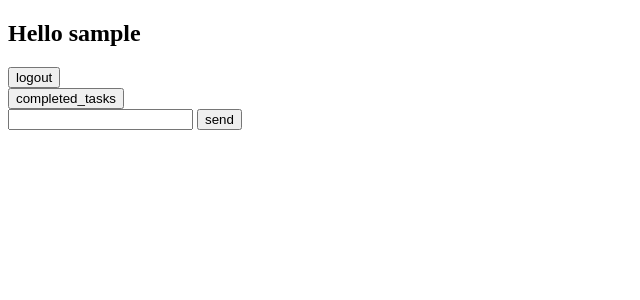
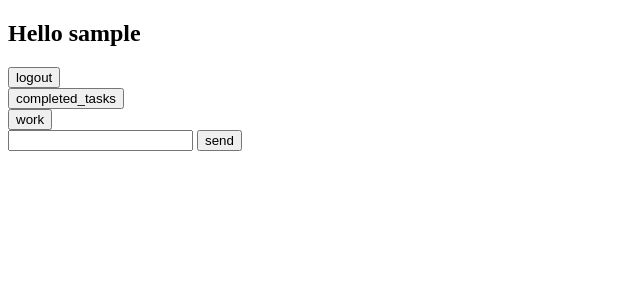
Before and after one commit to BugganeHuman/kite, a Django app: page / in a window 1280 px wide. Shown: the top 300 px of the page, without its empty margins (0-640 px from the left). Run offline with Django 5.2, Linux system fonts and the light colour scheme; the visitor is signed in with stand-in values (Sample User, id 1); data that the repository does not hold is empty.

Commit message:
added record about time of completed in completed tasks

```diff
--- a/core/models.py
+++ b/core/models.py
@@ -4,7 +4,10 @@ from django.db import models
 class Task(models.Model):
     task = models.TextField()
     owner_id = models.BigIntegerField()
+    category = models.TextField()
 
 class CompletedTask(models.Model):
     completed_task = models.TextField()
     owner_id = models.BigIntegerField()
+    category = models.TextField()
+    completed_at = models.DateTimeField(auto_now_add=True)
--- a/core/templates/core/completed_tasks.html
+++ b/core/templates/core/completed_tasks.html
@@ -2,6 +2,7 @@
 
 {% block completed_tasks %}
     {% for completed_task in completed_tasks %}
+        <div>{{ completed_task.completed_at }}</div>
         <div>{{ completed_task.completed_task }}</div>
         <form action="{% url 'deleted_completed_task' completed_task.id %}"
                 method="post">
--- a/core/templates/core/index.html
+++ b/core/templates/core/index.html
@@ -2,16 +2,29 @@
 
 {% block start %}
     {% for task in tasks %}
-        <li>
 
-        <span style="display: inline">{{ task.task }}</span>
+        <div>
+
+        <span id = "task" style="">{{ task.task }}</span>
 
         <form action="{% url 'delete_task' task.id %}" method="POST">
             {% csrf_token %}
-            <button style="display: inline" type="submit">del</button>
+            <button style="" type="submit">del</button>
         </form>
 
-        </li>
+        <!--<form hx-post="{"%" url 'update_task' 'test' %}" hx-target="#task"></form> -->
+
+        <form action="{% url 'update_task' task.id "test" %}" method="POST">
+            {% csrf_token %}
+            <button type="submit" style="">update</button>
+        </form>
+
+
+
+
+
+        </div>
+
     {% endfor %}
 
 {% endblock %}
--- a/core/urls.py
+++ b/core/urls.py
@@ -1,17 +1,18 @@
 from django.urls import path, include
-from .views import (signup, show_tasks, add_task, delete_task,
+from .views import (signup, show_tasks_main, add_task, delete_task,
                     update_task, show_completed_tasks, deleted_completed_task,
-                    delete_all_completed_tasks,)
+                    delete_all_completed_tasks, show_tasks_work)
 urlpatterns = [
-    path("", show_tasks, name="home"),
+    path("", show_tasks_main, name="home"),
     path("accounts/", include("django.contrib.auth.urls")),
     path("accounts/signup/", signup, name="signup"),
-    path("add_task/", add_task),
+    path("add_task/<str:category>/", add_task, name="add_task"),
     path("delete_task/<int:task_id>/", delete_task, name="delete_task"),
     path("update_task/<int:task_id>/<str:new_task>/", update_task, name="update_task"),
     path("completed_tasks/", show_completed_tasks, name="show_completed_tasks"),
     path("deleted_completed_task/<int:completed_task_id>/", deleted_completed_task,
             name="deleted_completed_task"),
     path("delete_all_completed_tasks/", delete_all_completed_tasks,
-            name="delete_all_completed_tasks")
+            name="delete_all_completed_tasks"),
+    path("work/", show_tasks_work, name="show_tasks_work"),
 ]
--- a/core/views.py
+++ b/core/views.py
@@ -10,27 +10,29 @@ def signup(request):
     if request.method == "POST":
         form = UserCreationForm(request.POST)
         if form.is_valid():
-            print("2------------")
             login(request, form.save())
-            print(form)
             return redirect("home")
     else:
         form = UserCreationForm()
     return render(request, "registration/signup.html", {"form": form})
 
 @login_required
-def add_task(request):
+def add_task(request, category):
     if request.method == "POST":
-        task =  Task(task=request.POST.get("task"), owner_id=request.user.id)
-        if len(task.task) > 0  :
+        task =  Task(task=request.POST.get("task"), owner_id=request.user.id, category=category)
+        if len(task.task.strip()) > 0  :
             task.save()
-            return redirect("home")
+            if category == "main":
+                return redirect("home")
+            elif category == "work":
+                return redirect("show_tasks_work")
+            return HttpResponse("I don't now where redirect")
         else:
             return redirect("home")
 
 @login_required
-def show_tasks(request):
-    tasks = Task.objects.all().filter(owner_id=request.user.id)
+def show_tasks_main(request):
+    tasks = Task.objects.all().filter(owner_id=request.user.id, category="main")
     context = {
         "tasks": tasks
     }
@@ -44,9 +46,14 @@ def delete_task(request, task_id):
         deleted_task = Task.objects.get(id = task_id)
         if request.user.id == deleted_task.owner_id:
             CompletedTask(completed_task=deleted_task.task,
-                owner_id=deleted_task.owner_id).save()
+                            owner_id=deleted_task.owner_id,
+                            category=deleted_task.category).save()
             deleted_task.delete()
-            return redirect("home")
+            if deleted_task.category == "main":
+                return redirect("home")
+            elif deleted_task.category == "work":
+                return redirect("show_tasks_work")
+            return HttpResponse("I don't now where redirect")
         else:
             return HttpResponse("GET OUT")
     else:
@@ -59,11 +66,15 @@ def update_task(request, task_id, new_task):
         if request.user.id == updating_task.owner_id:
             updating_task.task = new_task
             updating_task.save()
-            #return redirect("home")
+            if updating_task.category == "main":
+                return redirect("home")
+            elif updating_task.category == "work":
+                return redirect("show_tasks_work")
+            return HttpResponse("I don't now where redirect")
         else:
-            HttpResponse("GET OUT")
+            return HttpResponse("GET OUT")
     else:
-        redirect("home") # надо сделать интерфейс
+        return redirect("home") # надо сделать интерфейс
 
 @login_required
 def show_completed_tasks(request):
@@ -94,3 +105,14 @@ def deleted_completed_task(request, completed_task_id):
             return HttpResponse("This record is not exist")
     else:
         return redirect("show_completed_tasks")
+
+@login_required
+def show_tasks_work(request):
+    if request.method == "GET":
+        tasks = Task.objects.all().filter(owner_id=request.user.id, category="work")
+        context = {
+            "tasks": tasks
+        }
+        return render(request, "core/work.html", context)
+    else:
+        return redirect("home")
--- a/kite/settings.py
+++ b/kite/settings.py
@@ -21,7 +21,8 @@ INSTALLED_APPS = [
     'django.contrib.sessions',
     'django.contrib.messages',
     'django.contrib.staticfiles',
-    'core'
+    'django_htmx',
+    'core',
 ]
 
 MIDDLEWARE = [
@@ -32,6 +33,7 @@ MIDDLEWARE = [
     'django.contrib.auth.middleware.AuthenticationMiddleware',
     'django.contrib.messages.middleware.MessageMiddleware',
     'django.middleware.clickjacking.XFrameOptionsMiddleware',
+    'django_htmx.middleware.HtmxMiddleware',
 ]
 
 ROOT_URLCONF = 'kite.urls'
--- a/templates/base.html
+++ b/templates/base.html
@@ -6,6 +6,7 @@
           content="width=device-width, user-scalable=no, initial-scale=1.0, maximum-scale=1.0, minimum-scale=1.0">
     <meta http-equiv="X-UA-Compatible" content="ie=edge">
     <title>Kite</title>
+    <script src = "https://unpkg.com/htmx.org"></script>
 </head>
 <body>
     {% if user.is_authenticated %}
@@ -20,7 +21,11 @@
             <button type="submit">completed_tasks</button>
         </form>
 
-        <form action="http://127.0.0.1:8000/add_task/" method="post">
+        <form action="{% url 'show_tasks_work' %}">
+            <button type="submit">work</button>
+        </form>
+
+        <form action="{% url 'add_task' "main" %}" method="POST">
             {% csrf_token %}
             <input type="text" name="task">
             <button type="submit">send</button>
--- a/templates/completed_tasks.html
+++ b/templates/completed_tasks.html
@@ -10,6 +10,10 @@
     <button type="submit" style="margin: 20px">go to home</button>
 </form>
 
+<form action="{% url 'show_tasks_work' %}">
+    <button type="submit" style="margin: 20px">go to work tasks</button>
+</form>
+
 <form action="{% url 'delete_all_completed_tasks' %}" method="post">
     {% csrf_token %}
     <button type="submit" style="margin: 20px">Delete All</button>
```
Also changed, not shown: core/templates/core/work.html (added, +17 -0 lines), templates/work.html (added, +25 -0 lines), core/migrations/0004_completedtask_category_task_category.py (added), core/migrations/0005_completedtask_completed_at.py (added).
